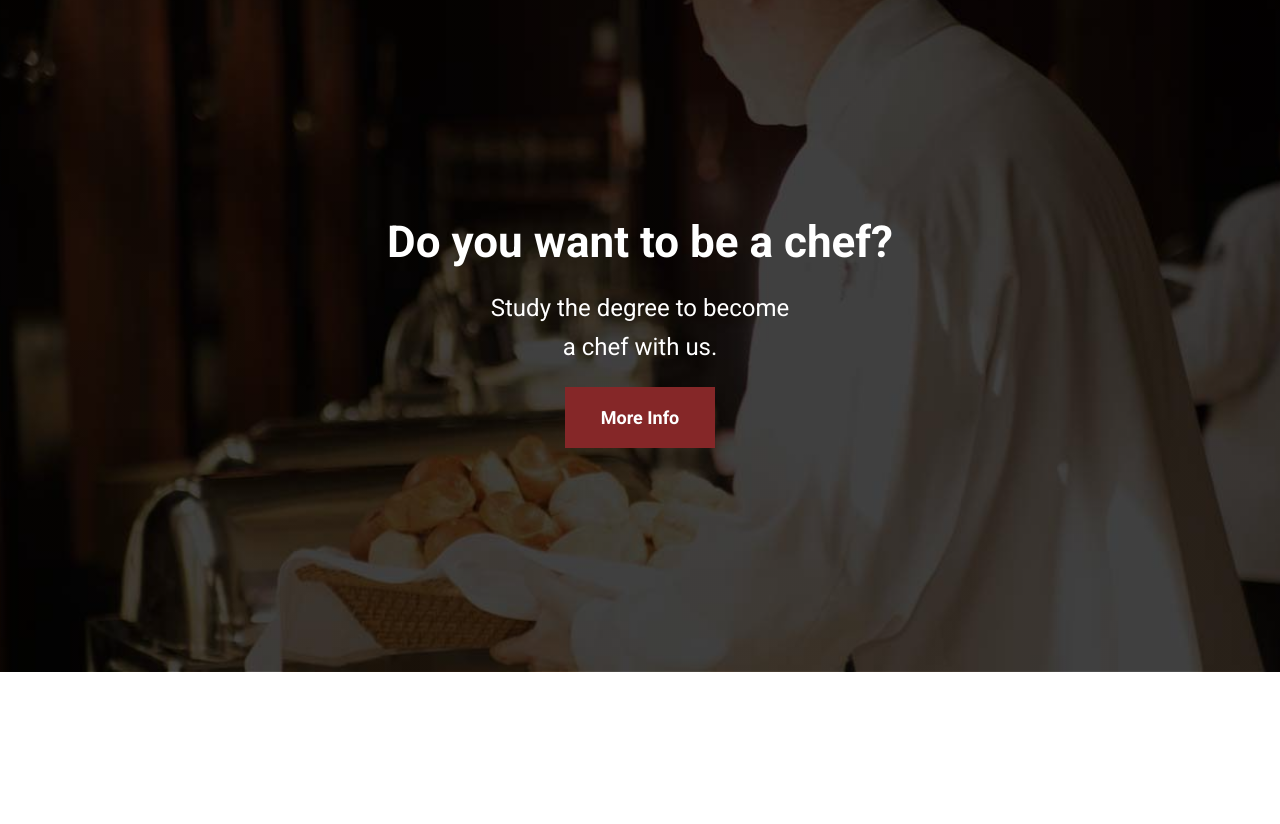
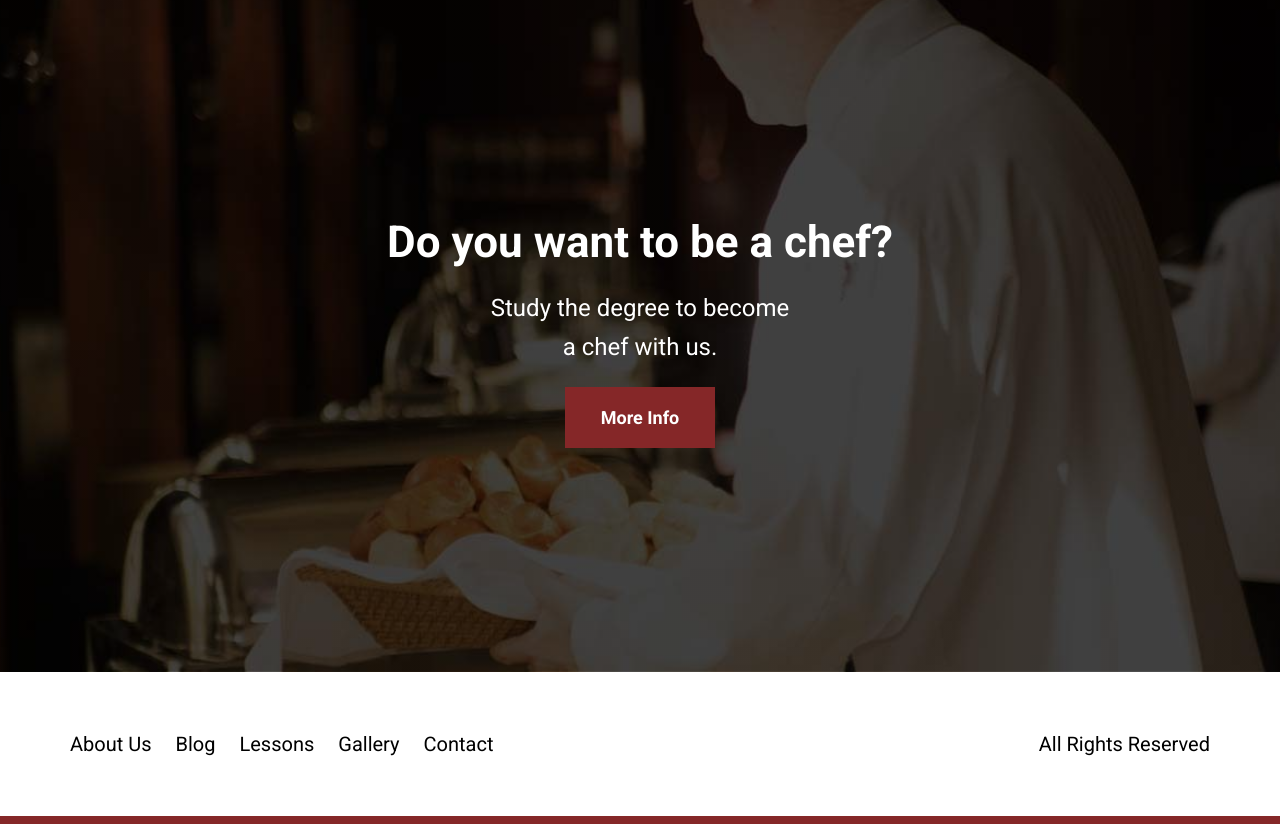
Before and after one commit to enriquesamudio99/twelve-cooking-scholl, a website: page index.html in a window 1280 px wide. Shown: the part 3584-4408 px from the top of the page. Before the commit the page ends 4256 px from the top, so only its background shows below. Drawn offline with Linux system fonts and the light colour scheme.

Commit message:
Footer done

```diff
--- a/index.html
+++ b/index.html
@@ -161,5 +161,18 @@
         <p class="school__text">Study the degree to become a chef with us.</p>
         <a href="#" class="school__link">More Info</a>
     </section>
+
+    <footer class="footer">
+        <div class="footer__grid container">
+            <nav class="nav">
+                <a href="#" class="nav__link">About Us</a>
+                <a href="#" class="nav__link">Blog</a>
+                <a href="#" class="nav__link">Lessons</a>
+                <a href="#" class="nav__link">Gallery</a>
+                <a href="#" class="nav__link">Contact</a>
+            </nav>
+            <p class="footer__copyright">All Rights Reserved</p>
+        </div>
+    </footer>
 </body>
 </html>
--- a/src/scss/app.scss
+++ b/src/scss/app.scss
@@ -1,4 +1,5 @@
 @use "base";
 @use "ui/header";
 @use "ui/content";
+@use "ui/footer";
 @use "utilities";
--- a/src/scss/ui/footer/_footer.scss
+++ b/src/scss/ui/footer/_footer.scss
@@ -0,0 +1,31 @@
+@use "base/variables" as v;
+@use "base/mixins" as m;
+
+.footer {
+    border-bottom: 8px solid v.$primary;
+    padding: 3.5rem 0;
+
+    &__grid {
+        display: flex;
+        flex-direction: column;
+        align-items: center;
+
+        @include m.md {
+            flex-direction: row;
+            justify-content: space-between;
+        }
+    }
+
+    &__copyright {
+        margin: v.$gutter 0 0;
+        font-size: 1.125rem;
+
+        @include m.md {
+            margin: 0;
+        }
+
+        @include m.lg {
+            font-size: 1.25rem;
+        }
+    }
+}
```
Also changed, not shown: build/css/app.css, 1 other file.
